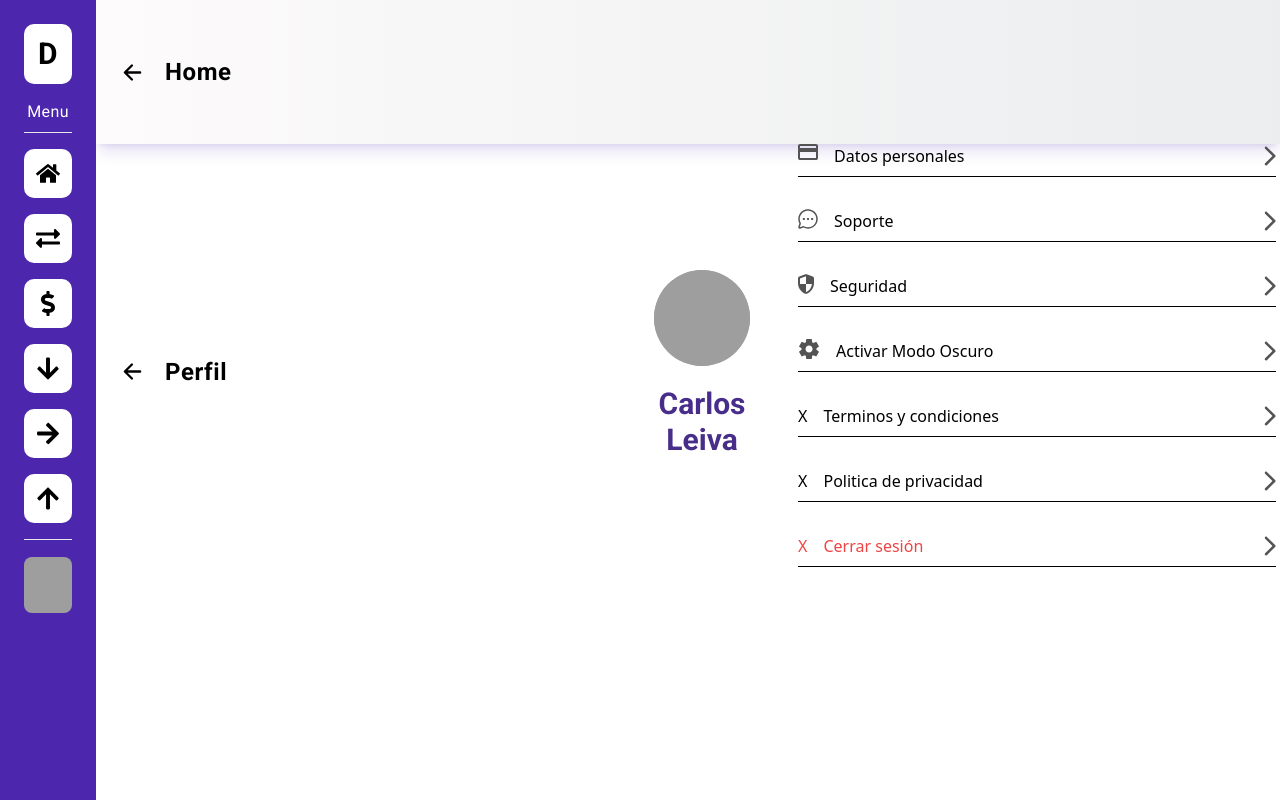
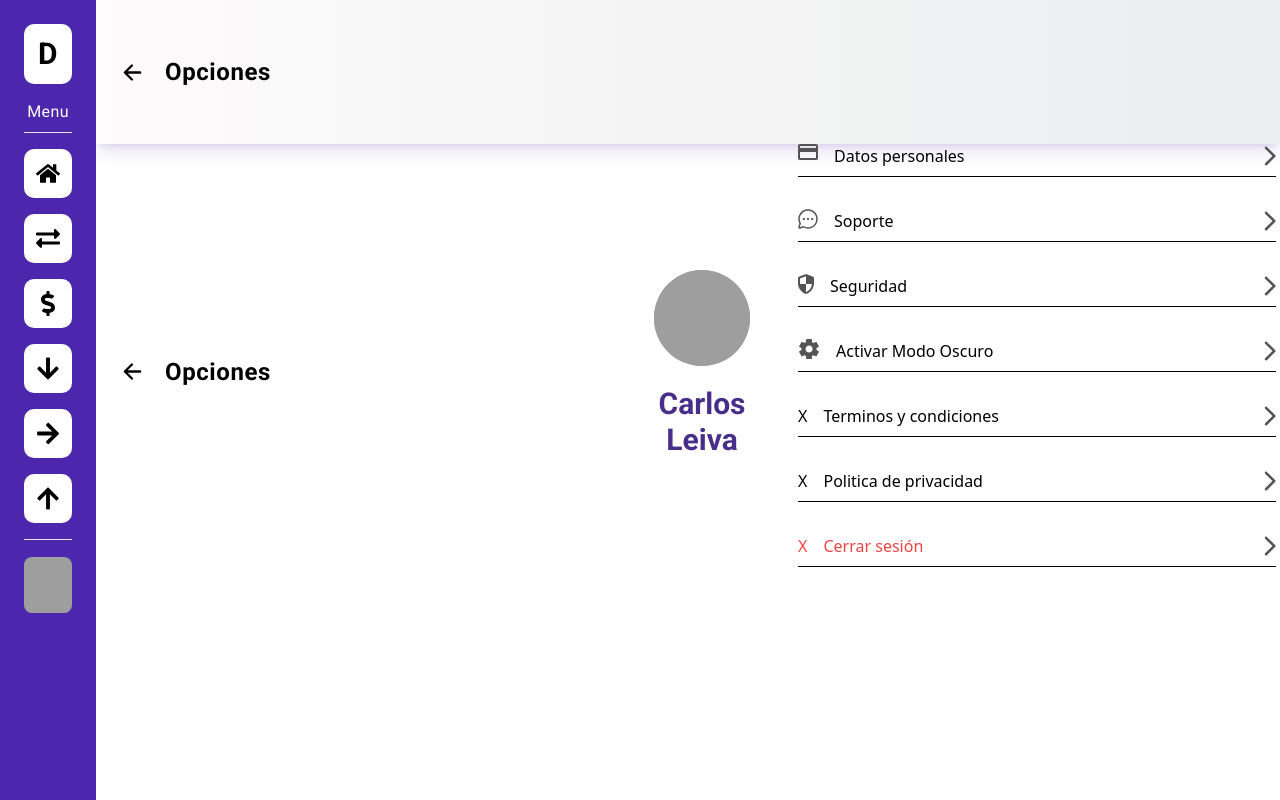
Before and after one commit to No-Country/s8-10-m-node-react, a React (Vite) app in the folder frontend/: page /user/options in a window 1280 px wide. Built offline with nearby package versions, Linux system fonts and the light colour scheme; sample sign-in values are in the browser's storage; grey boxes are pictures that could not be loaded.

Commit message:
add pagenames on navbar for each page

```diff
--- a/frontend/src/components/PanelBack.jsx
+++ b/frontend/src/components/PanelBack.jsx
@@ -1,11 +1,17 @@
 import React from 'react'
 import { BackButton } from './BackButton'
+import { useLocation } from 'react-router-dom'
+import { PAGE_NAMES } from '../utils/pageNames'
 
 const PanelBack = ({ name }) => {
+  const location = useLocation()
+  console.log(location)
+  const pageName = location.pathname.split('/').slice(-1)[0]
+  console.log({ pageName })
   return (
     <div className="w-full p-6 bg-white md:bg-transparent flex gap-5 items-center shadow-lg shadow-indigo-500/40 md:shadow-none">
       <BackButton />
-      <h1 className="text-2xl font-bold font-roboto tracking-wide">{name}</h1>
+      <h1 className="text-2xl font-bold font-roboto tracking-wide capitalize">{PAGE_NAMES[pageName]}</h1>
     </div>
   )
 }
--- /dev/null
+++ b/frontend/src/utils/pageNames.js
@@ -0,0 +1,13 @@
+export const PAGE_NAMES = {
+  home: 'inicio',
+  movements: 'movimientos',
+  transfers: 'transferencias',
+  mycards: 'mis tarjetas',
+  contacts: 'contactos',
+  sendAmount: 'enviar dinero',
+  newContact: 'nuevo contacto',
+  services: 'servicios',
+  options: 'opciones',
+  soporte: 'soporte',
+  perfil: 'perfil'
+}
```
